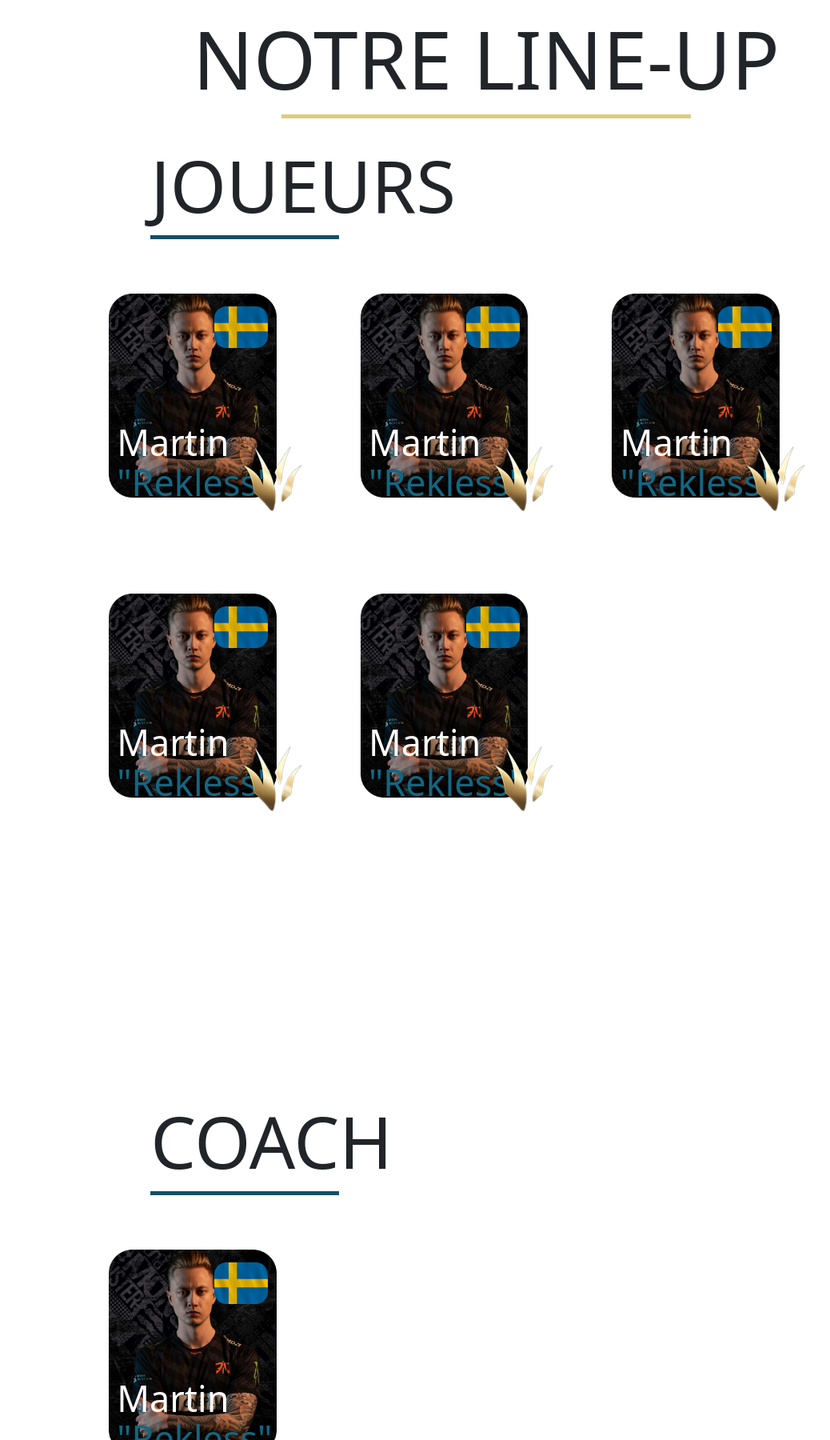
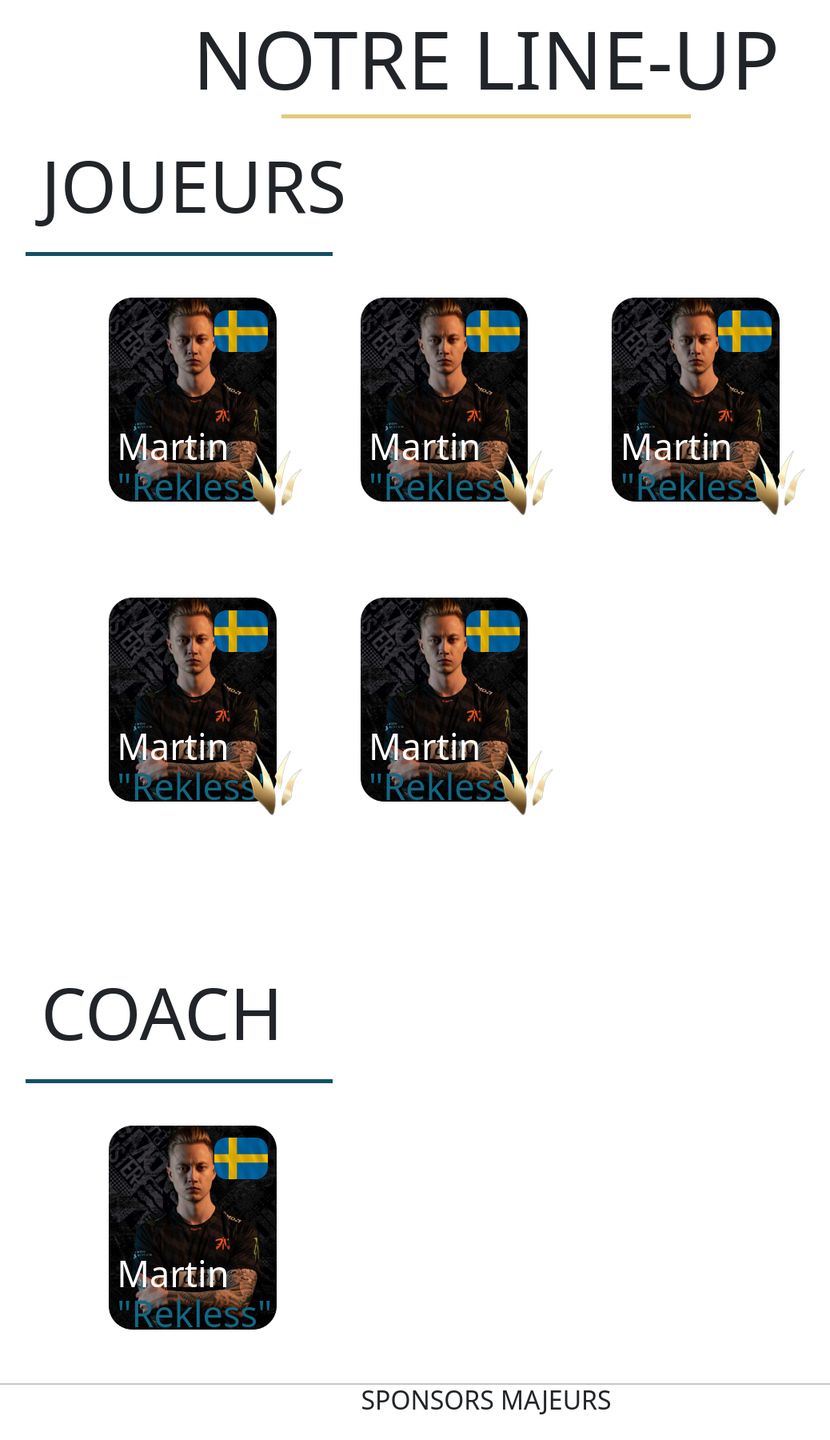
Before and after one commit to Maxadore2003/team_alkya, a PHP site: page /teams_sheet.php in a window 1280 px wide. Shown: the part 882-2682 px from the top of the page at 80% size, without its empty margins (32-1070 px from the left). Run offline with PHP 8.4, Linux system fonts and the light colour scheme; data comes from the database, SQL or seed files in the repository.

Commit message:
teams sheet css

```diff
--- a/css/teams_sheet.css
+++ b/css/teams_sheet.css
@@ -25,18 +25,25 @@
 
 div.players-title p, div.coach-title p {
     font-size: 90px;
-    margin-left: 10%;
+    margin-left: 5%;
     text-transform: uppercase;
     position: relative;
 }
 
-div.players-title p::before, div.coach-title p::before {
+/* div.players-title p::before, div.coach-title p::before {
     content: "";
     position: absolute;
     background-color: #135066;
     width: 25%;
     height: 5px;
     bottom: 0;
+} */
+
+div.players-title, div.coach-title {
+    border-bottom: solid #135066 5px;
+    width: 30%;
+    text-align: left;
+    margin-left: 5%;
 }
 
 div.name p {
@@ -57,7 +64,7 @@
 }
 
 div.coach-title {
-    margin-top: 28%;
+    margin-top: 10%;
 }
 
 div.player, div.coach {
--- a/teams_sheet.php
+++ b/teams_sheet.php
@@ -29,12 +29,11 @@
             <p>Notre Line-Up</p>
         </div>
 
+        <div class="players-title text-right">
+            <p>Joueurs</p>
+        </div>
+
         <div class="content">
-
-            <div class="players-title">
-                <p>Joueurs</p>
-            </div>
-
             <div class="players d-flex flex-wrap">
                 <div class="player" style="background-image: url(./img/martin-larsson.png);">
                     <div class="flag">
@@ -120,12 +119,13 @@
                     </div>
                 </div>
             </div>
+        </div>
 
-            <div class="coach-title">
-                <p>Coach</p>
-            </div>
+        <div class="coach-title">
+            <p>Coach</p>
+        </div>
 
-
+        <div class="content">
             <div class="coachs d-flex flex-wrap">
                 <div class="coach" style="background-image: url(./img/martin-larsson.png);">
                     <div class="flag">
@@ -140,10 +140,6 @@
                     </div>
                 </div>
             </div>
-
-
-
-
         </div>
 
             <?php include "includes/sponsors.php"; ?>
```
